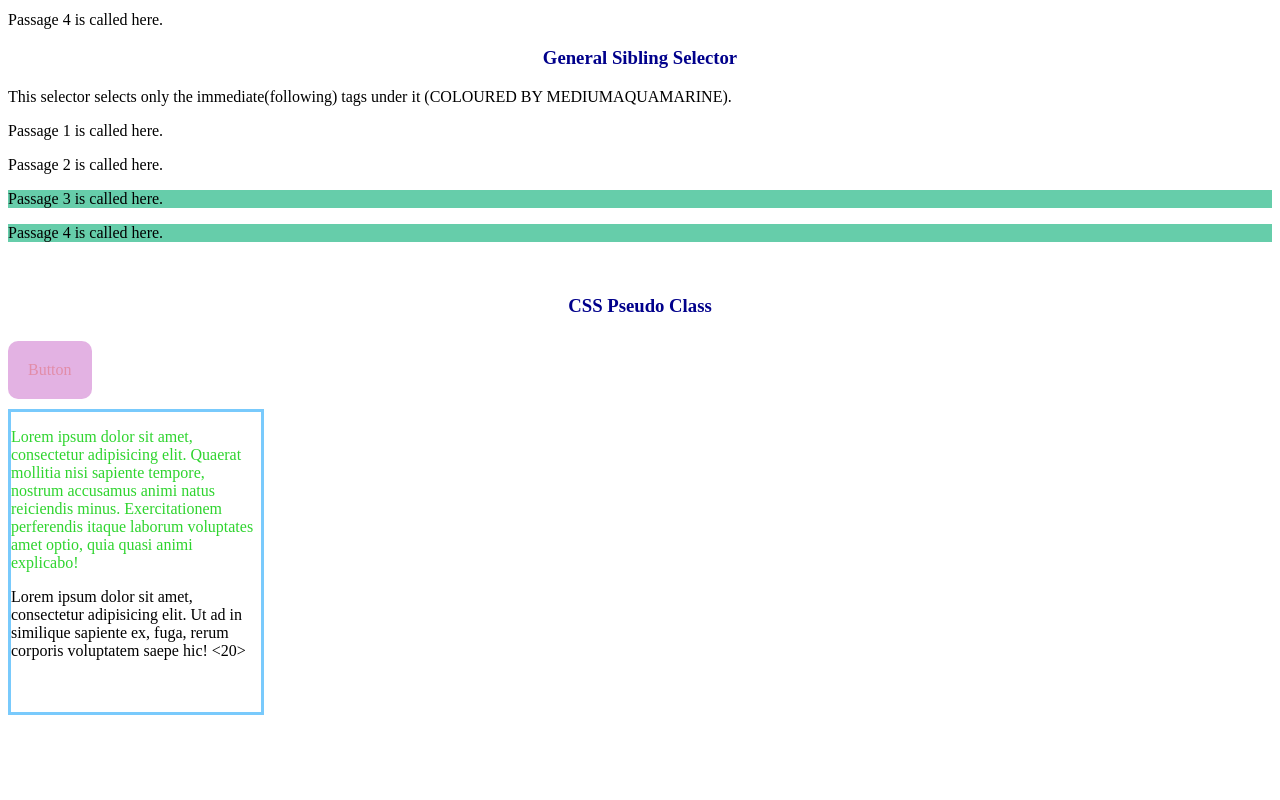
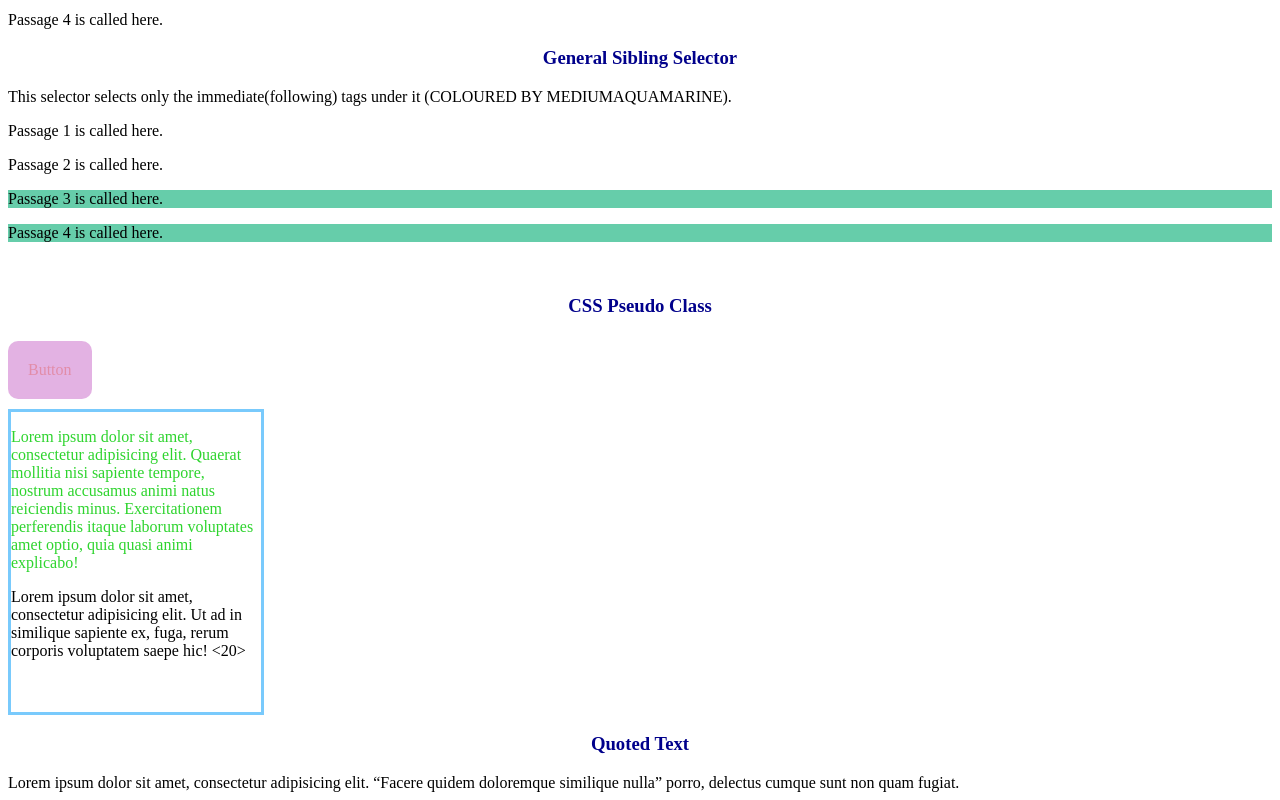
Before and after one commit to Ummeh-Habiba-Tahia/WBPr17, a plain HTML site: page index.html in a window 1280 px wide. Shown: the part 1712-2512 px from the top of the page. Before the commit the page ends 2435 px from the top, so only its background shows below. Drawn offline with Linux system fonts and the light colour scheme.

Commit message:
Update index.html

```diff
--- a/index.html
+++ b/index.html
@@ -57,5 +57,7 @@
     <a href="#">Button</a><br>
     <div class="text"><p>Lorem ipsum dolor sit amet, consectetur adipisicing elit. Quaerat mollitia nisi sapiente tempore, nostrum accusamus animi natus reiciendis minus. Exercitationem perferendis itaque laborum voluptates amet optio, quia quasi animi explicabo!</p>
     <p>Lorem ipsum dolor sit amet, consectetur adipisicing elit. Ut ad in similique sapiente ex, fuga, rerum corporis voluptatem saepe hic! <20></20></p></div>
+    <h3>Quoted Text</h3>
+   <div class="q">Lorem ipsum dolor sit amet, consectetur adipisicing elit. <q lang="hi">Facere quidem doloremque similique nulla</q> porro, delectus cumque sunt non quam fugiat.</div>
 </body>
 </html>
```
